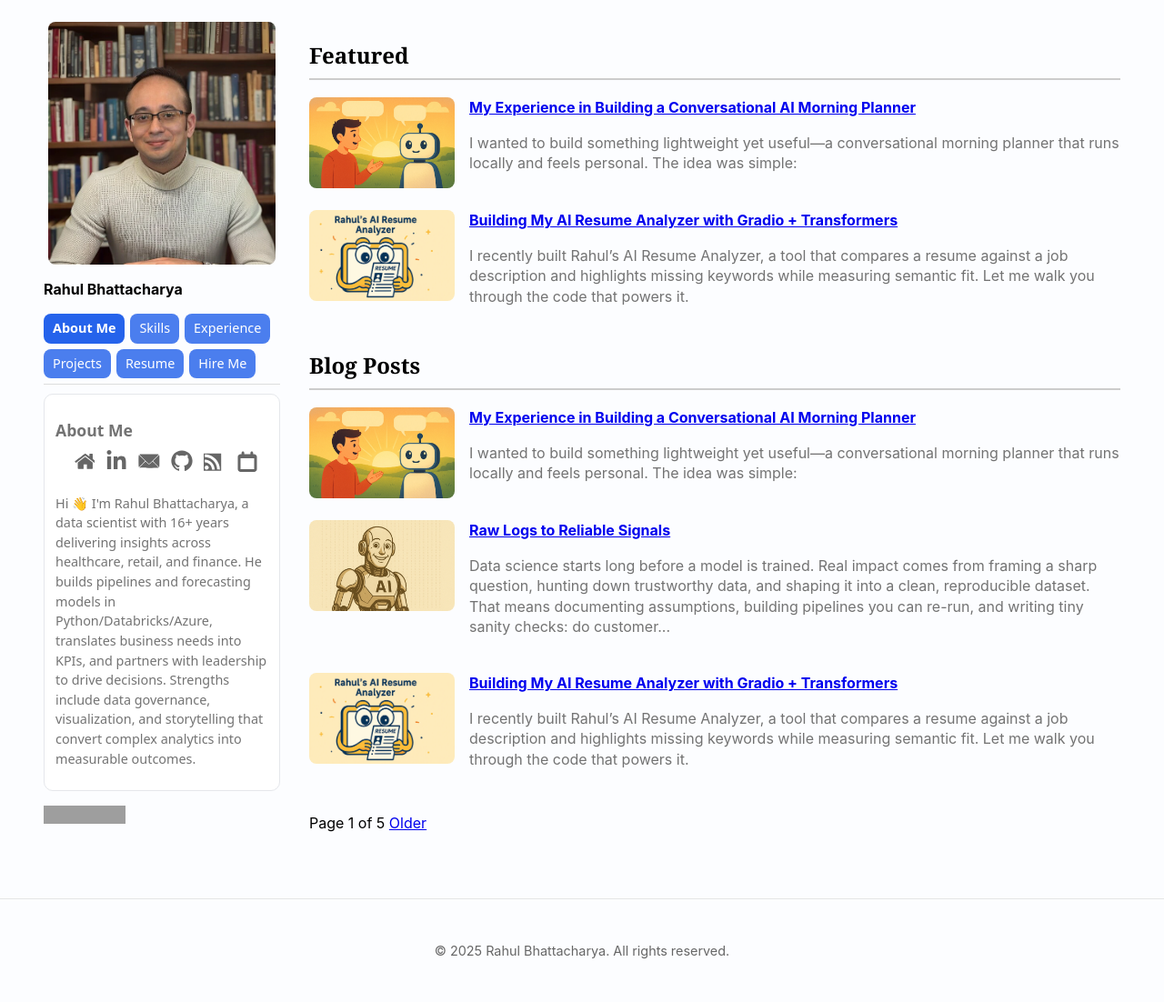
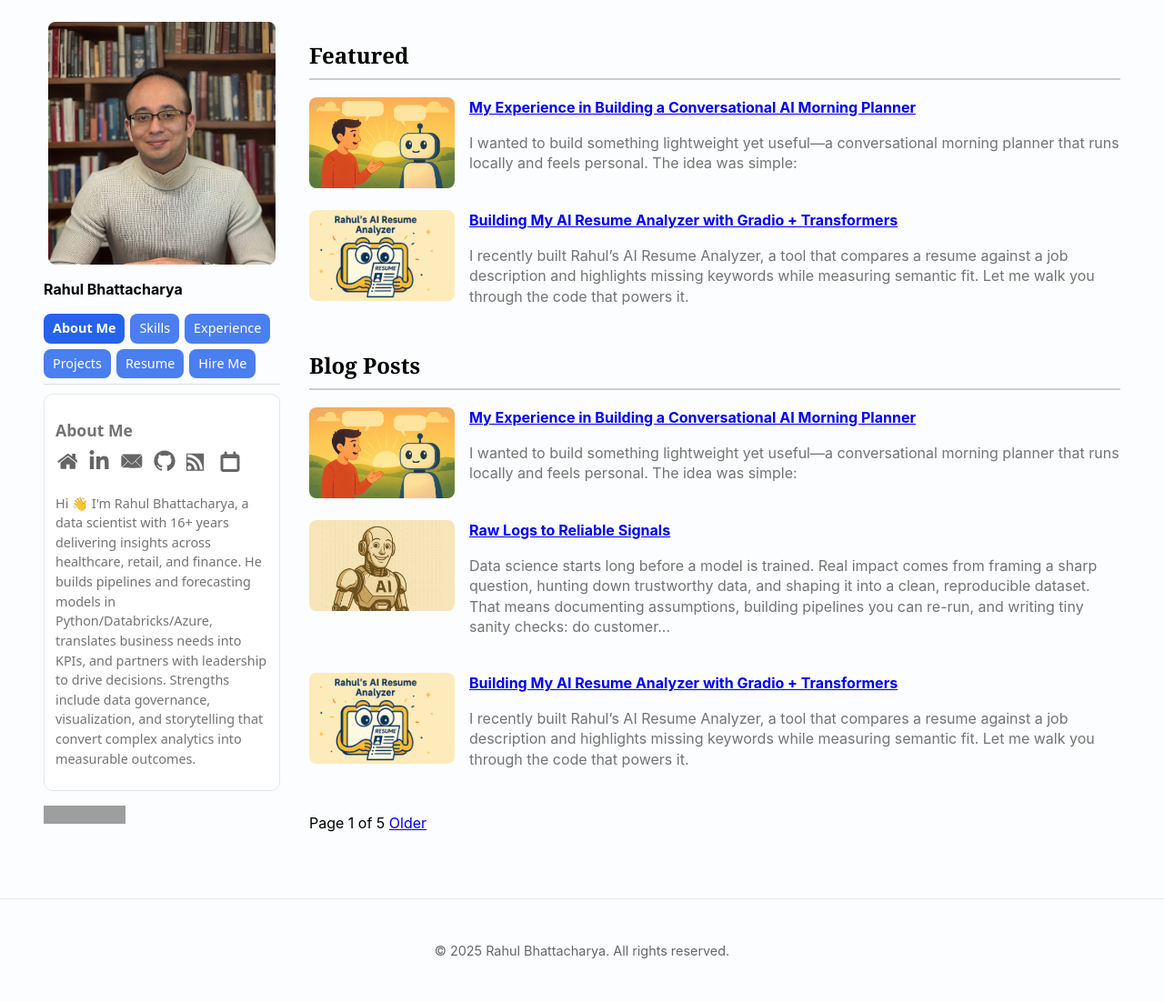
Before and after one commit to RahulBhattacharya1/RahulBhattacharya1.github.io, a Jekyll site: the page built from index.html, in a window 1280 px wide. Shown: the whole page at 91% size. Built offline with Jekyll 4.4.1, drawn with Linux system fonts in a browser that asks for light colours; the list of posts is cut into pages by our own code; grey boxes are pictures that could not be loaded.

Commit message:
Update main.scss

```diff
--- a/assets/css/main.scss
+++ b/assets/css/main.scss
@@ -182,7 +182,6 @@ body {
   display: flex;
   gap: 0.75rem;
   margin: 0;
-  margin-left: 0;
   padding: 0;
   list-style: none;
 }
@@ -208,6 +207,11 @@ body {
 .sidebar .social-icons a:hover svg {
   fill: #000 !important;
   transform: translateY(-2px);
+}
+
+/* ——— Social icons: kill any left indent in the sidebar About tab ——— */
+.sidebar .bio-tabs .tab-panel#about ul.social-icons {
+  margin-left: 0;
 }
 
 @media (max-width: 768px) {
```
